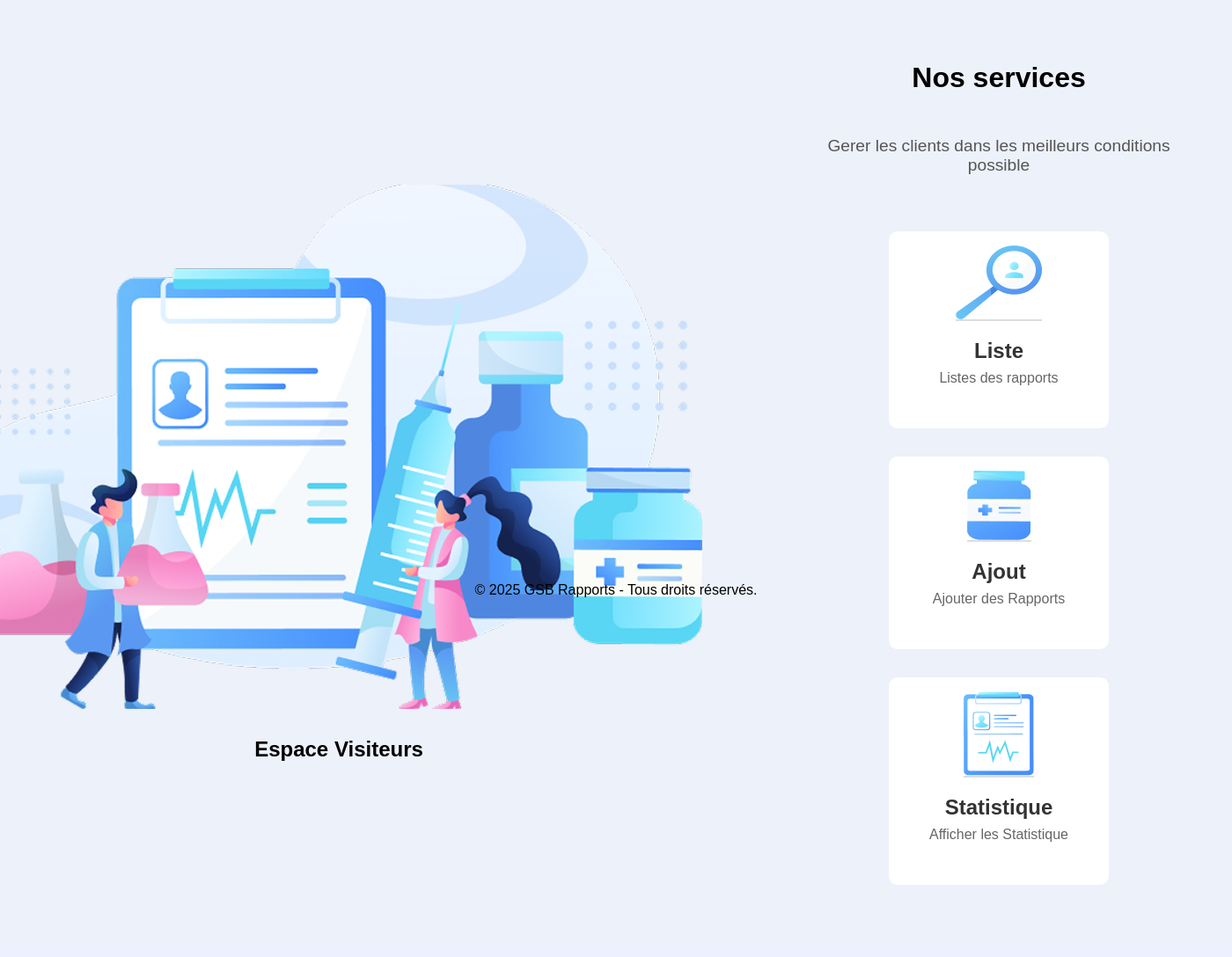
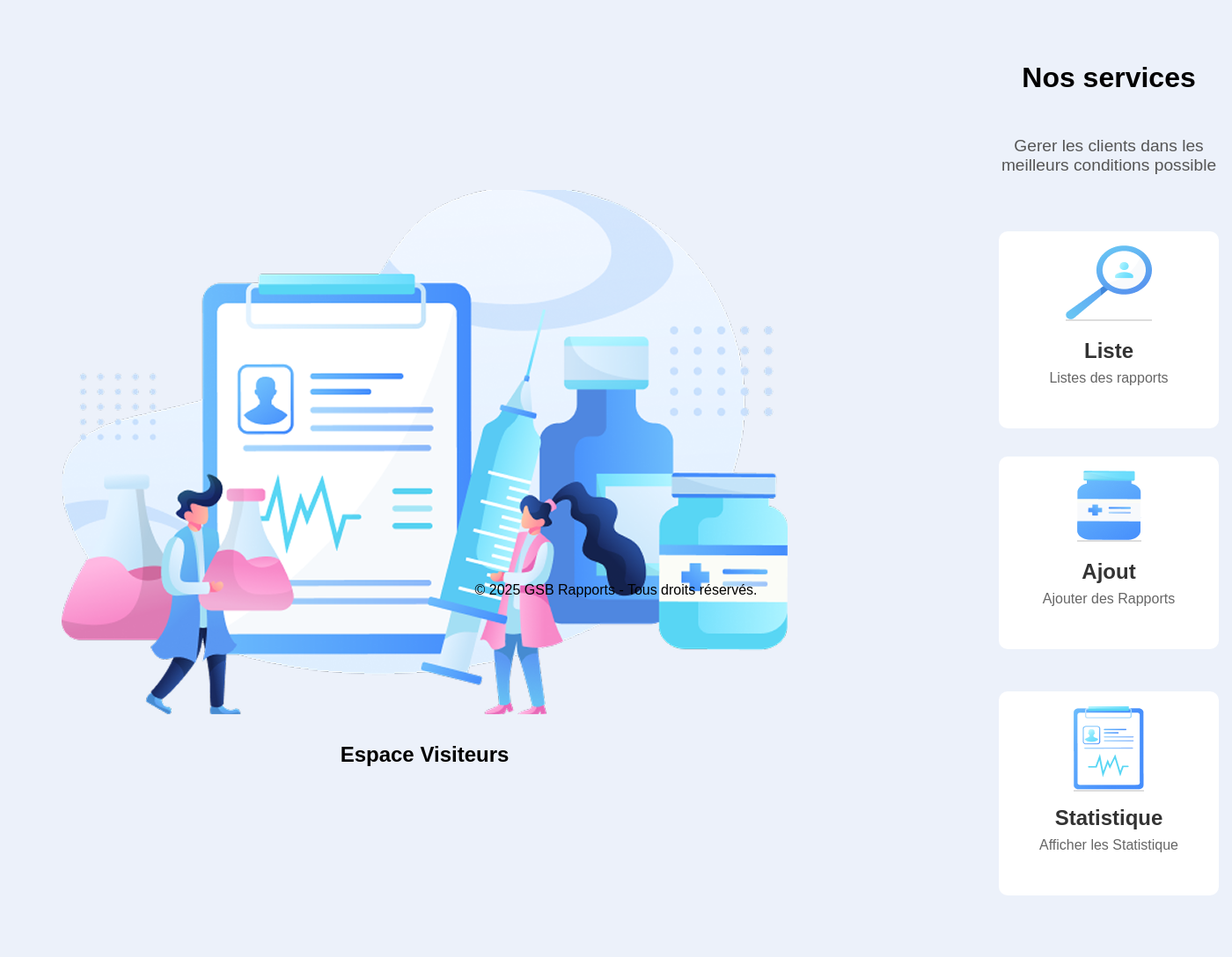
Before and after one commit to Kevynflrs/BTS-GSB, a PHP site: page /src/Frontend/index.html in a window 1400 px wide. Shown: the part 120-1208 px from the top of the page at 88% size. Before the commit the page ends 1126 px from the top, so only its background shows below. Run offline with PHP 8.4, Linux system fonts and the light colour scheme.

Commit message:
refactor layout and styles for article and aside sections

```diff
--- a/public/css/Index.css
+++ b/public/css/Index.css
@@ -48,21 +48,42 @@ main {
     }
 }
 
+article {
+    display: flex;
+    flex-wrap: wrap;
+    gap: 2rem;
+    justify-content: center;
+}
+
 aside {
     display: flex;
     gap: 2rem;
     flex-direction: column;
     align-items: center;
     justify-content: center;
-    max-width: 50%;
-    max-height: 100%;
+    width: 100%; /* Permet à l'aside de prendre toute la largeur */
+    height: auto; /* Permet à l'aside de s'adapter à son contenu */
 }
 
-article {
+.statistique-container {
+    width: 100%; /* Prend toute la largeur disponible */
+    height: auto; /* Ajuste la hauteur en fonction du contenu */
     display: flex;
-    flex-wrap: wrap;
-    gap: 2rem;
+    flex-direction: column;
+    align-items: center;
     justify-content: center;
+    background-color: #FFFFFF;
+    border-radius: 10px;
+    overflow: hidden;
+    text-align: center;
+    padding: 1rem;
+    margin-top: 1rem; /* Ajoute un espace au-dessus si nécessaire */
+}
+
+.statistique-container img {
+    max-width: 50%; /* Ajuste la taille de l'image */
+    height: auto;
+    margin-bottom: 1rem;
 }
 
 .container {
--- a/src/Frontend/index.html
+++ b/src/Frontend/index.html
@@ -1,14 +1,14 @@
 <!DOCTYPE html>
 <html lang="fr">
   <head>
-    <meta charset="UTF-8">
-    <meta name="viewport" content="width=device-width, initial-scale=1.0">
+    <meta charset="UTF-8" />
+    <meta name="viewport" content="width=device-width, initial-scale=1.0" />
     <title>GSB Rapports - Accueil</title>
-    <link rel="stylesheet" href="../../public/css/Index.css">
+    <link rel="stylesheet" href="../../public/css/Index.css" />
   </head>
   <body>
     <header>
-        <img src="../../public/img/GSB-Logo.png">
+      <img src="../../public/img/GSB-Logo.png" />
       <div class="menu">
         <a href="index.html">Home</a>
         <a>List</a>
@@ -20,7 +20,7 @@
 
     <main>
       <aside>
-            <img src="../../public/img/visiteur.png" alt="logo-GSB"/>
+        <img src="../../public/img/visiteur.png" alt="logo-GSB" />
         <h1>Espace Visiteurs</h1>
       </aside>
       <aside>
@@ -28,17 +28,17 @@
         <p>Gerer les clients dans les meilleurs conditions possible</p>
         <article>
           <div class="container">
-                    <img src="../../public/img/Search.png" alt="Search"/>
+            <img src="../../public/img/Search.png" alt="Search" />
             <h3>Liste</h3>
             <p>Listes des rapports</p>
           </div>
           <div class="container">
-                    <img src="../../public/img/Heal.png" alt="Add Rapports"/>
+            <img src="../../public/img/Heal.png" alt="Add Rapports" />
             <h3>Ajout</h3>
             <p>Ajouter des Rapports</p>
           </div>
-                <div class="container">
-                    <img src="../../public/img/Statistique.png" alt="Statistique"/>
+          <div class="container statistique-container">
+            <img src="../../public/img/Statistique.png" alt="Statistique" />
             <h3>Statistique</h3>
             <p>Afficher les Statistique</p>
           </div>
```
Lines whose indentation alone changed are shown as unchanged.
